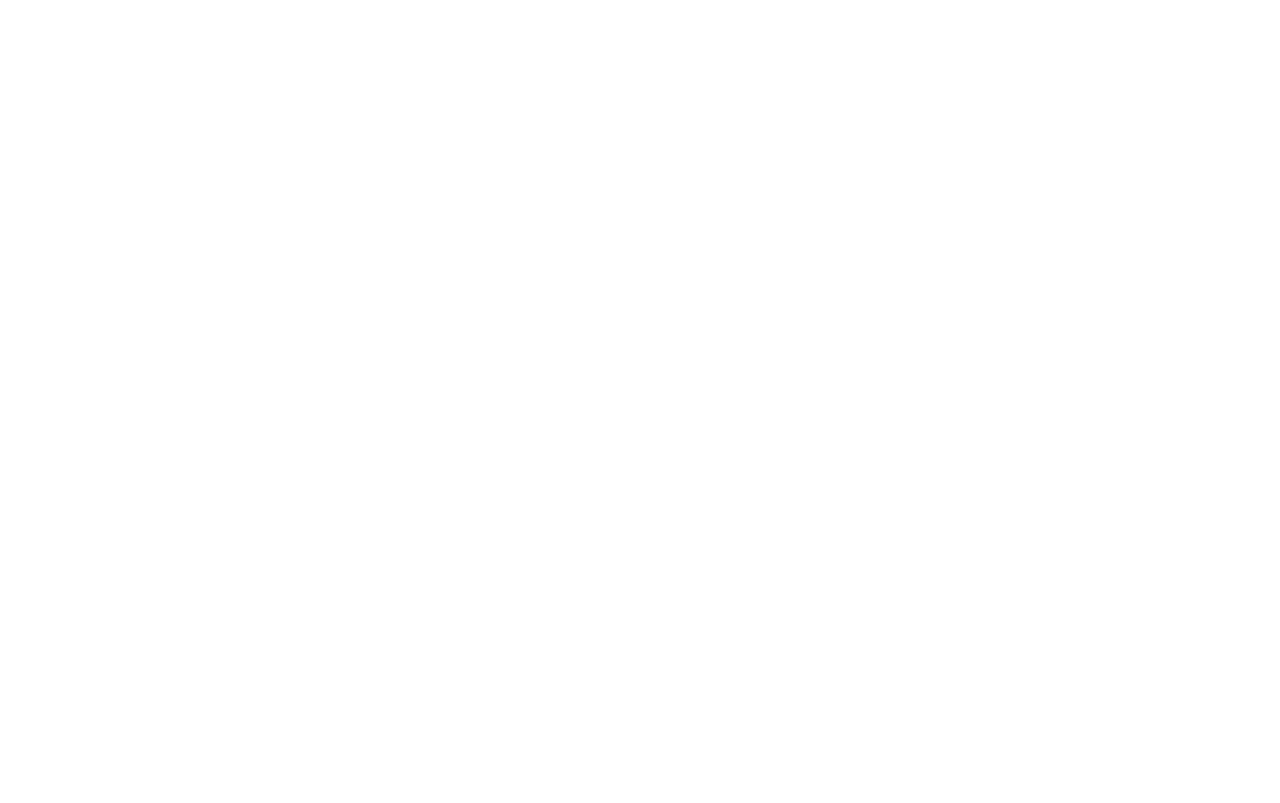
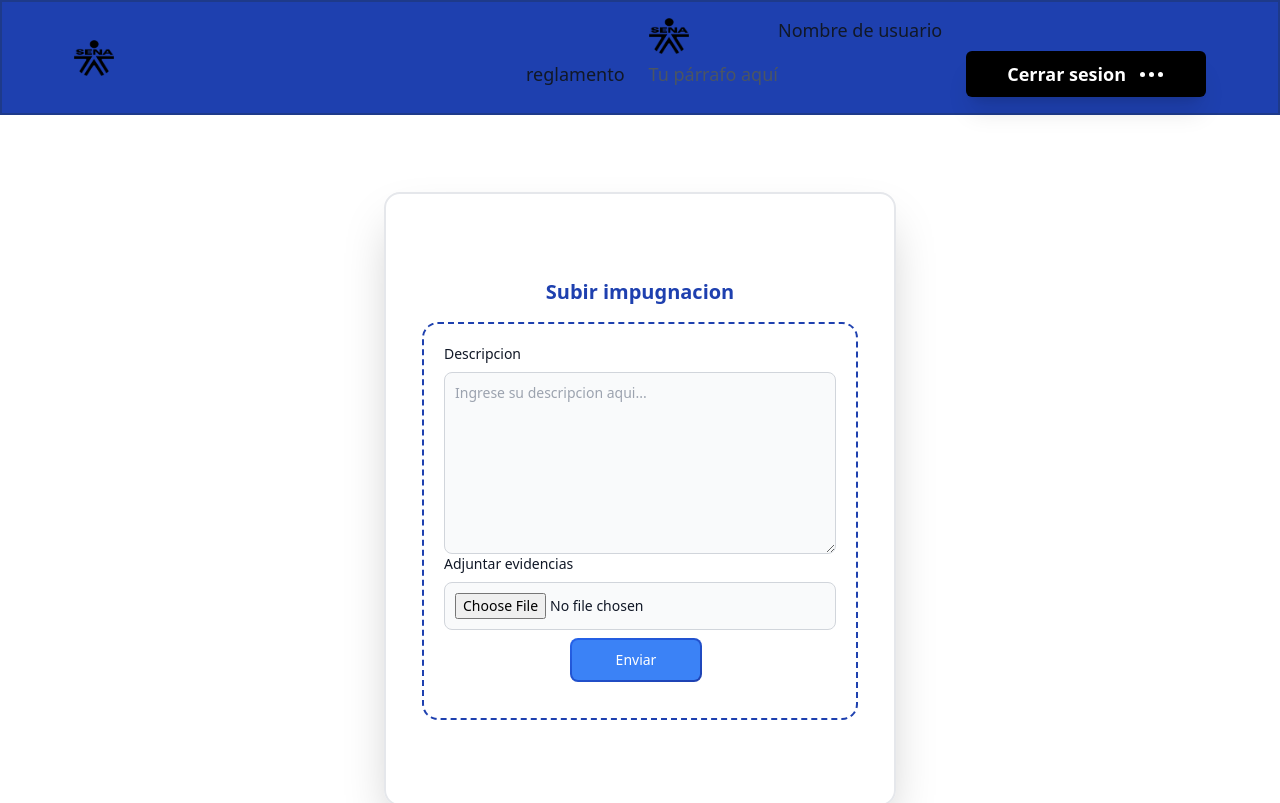
Before and after one commit to Anonimous-18/proyecto-comite, a React (Vite) app in the folder frontend/: page /impugnacionesaprendiz in a window 1280 px wide. Before the commit this address had no page. Shown: the top 803 px of the page. Built offline with nearby package versions, Linux system fonts and the light colour scheme.

Commit message:
Actualizacion crud novedades

```diff
--- a/frontend/src/App.jsx
+++ b/frontend/src/App.jsx
@@ -10,7 +10,8 @@
 import { Reglamento } from "./components/Reglamento/Reglamento";
 import { Home_Aprendiz } from "./pages/home_Aprendiz";
 import { Homeinvitado } from "./pages/Homeinvitado";
-import { NovedadInvitado} from "./pages/NovedadInvitado";
+import { NovedadInvitado } from "./pages/NovedadInvitado";
+import { ImpugnacionesAprendiz } from "./pages/ImpugnacionesAprendiz";
 
 function App() {
   return (
@@ -23,7 +24,8 @@
         <Route path="/recuperacion-contraseña" element={<Recuperacion />} />
         <Route path="/homeaprendiz" element={<Home_Aprendiz />} />
         <Route path="/homeinvitado" element={<Homeinvitado />} />
-        <Route path="/novedadinvitado" element={< NovedadInvitado/>}/>
+        <Route path="/impugnacionesaprendiz" element={< ImpugnacionesAprendiz />} />
+        <Route path="/novedadinvitado" element={<NovedadInvitado />} />
 
       </Routes>
     </ContextAppProvider>
--- /dev/null
+++ b/frontend/src/pages/ImpugnacionesAprendiz.jsx
@@ -0,0 +1,41 @@
+import { NavBar } from "../Layout/NavBar";
+import { Footer } from "../Layout/Footer";
+
+export const ImpugnacionesAprendiz = () => {
+    return (
+        <div>
+            <NavBar />
+            <div className="mx-auto max-w-lg pt-20 pb-32 sm:pt-48 sm:pb-40 ">
+                <div className="border-2 shadow-2xl p-5 place-content-evenly rounded-2xl">
+                    <div className="py-8 px-4 mx-auto max-w-2xl lg:py-16">
+                        <h2 className="mb-4 text-xl font-bold text-blue-800 flex flex-col items-center">Subir impugnacion</h2>
+
+                        <form action="#" className="border-2 border-blue-800 border-dashed p-5 place-content-evenly rounded-2xl" >
+                            <div class="sm:col-span-2">
+                                <label for="description" className="block mb-2 text-sm font-medium text-gray-900 ">Descripcion</label>
+                                <textarea id="description" rows="8" className="block p-2.5 w-full text-sm text-gray-900 bg-gray-50 rounded-lg border border-gray-300 focus:ring-primary-500 focus:border-primary-500 " placeholder="Ingrese su descripcion aqui..."></textarea>
+                            </div>
+                            <div className="w-full">
+                                <label for="brand" className="block mb-2 text-sm font-medium text-gray-900 ">Adjuntar evidencias</label>
+                                <input type="file" name="brand" id="brand" class="bg-gray-50 border border-gray-300 text-gray-900 text-sm rounded-lg focus:ring-primary-600 focus:border-primary-600 block w-full p-2.5 " />
+
+                            </div>
+                            <div className="p-2 flex flex-col items-center">
+                                <button
+                                    type="submit"
+                                    className=" place-items-center flex flex-col items-center justify-center p-0.5 mb-2 mr-2 overflow-hidden text-sm font-medium text-gray-900 rounded-lg group bg-gradient-to-br from-blue-600 to-blue-800 group-hover:from-blue-600 group-hover:to-blue-800 hover:text-white dark:text-white focus:ring-4 focus:outline-none focus:ring-sky-500 dark:focus:ring-blue-800"
+                                >
+                                    <span className="relative px-11 py-2.5 transition-all ease-in duration-75 bg-blue-500 text-white rounded-md group-hover:bg-opacity-0">
+                                        Enviar
+                                    </span>
+                                </button>
+                            </div>
+
+                        </form>
+                    </div>
+                </div>
+            </div>
+            <Footer />
+        </div>
+    );
+}
--- a/frontend/src/pages/NovedadInvitado.jsx
+++ b/frontend/src/pages/NovedadInvitado.jsx
@@ -3,7 +3,7 @@
 
 export const NovedadInvitado = () => {
     return (
-        <div className=" bg-white">
+        <div>
             <NavBar />
             <div className="mx-auto max-w-lg pt-20 pb-32 sm:pt-48 sm:pb-40 ">
                 <div className="border-2 shadow-2xl p-5 place-content-evenly rounded-2xl">
@@ -90,7 +90,7 @@
                                     className=" place-items-center flex flex-col items-center justify-center p-0.5 mb-2 mr-2 overflow-hidden text-sm font-medium text-gray-900 rounded-lg group bg-gradient-to-br from-blue-600 to-blue-800 group-hover:from-blue-600 group-hover:to-blue-800 hover:text-white dark:text-white focus:ring-4 focus:outline-none focus:ring-sky-500 dark:focus:ring-blue-800"
                                 >
                                     <span className="relative px-11 py-2.5 transition-all ease-in duration-75 bg-blue-500 text-white rounded-md group-hover:bg-opacity-0">
-                                        Inicio de Sesion
+                                        Enviar
                                     </span>
                                 </button>
                             </div>
@@ -99,8 +99,6 @@
                     </div>
                 </div>
             </div>
-
-
             <Footer />
         </div>
     );
```
